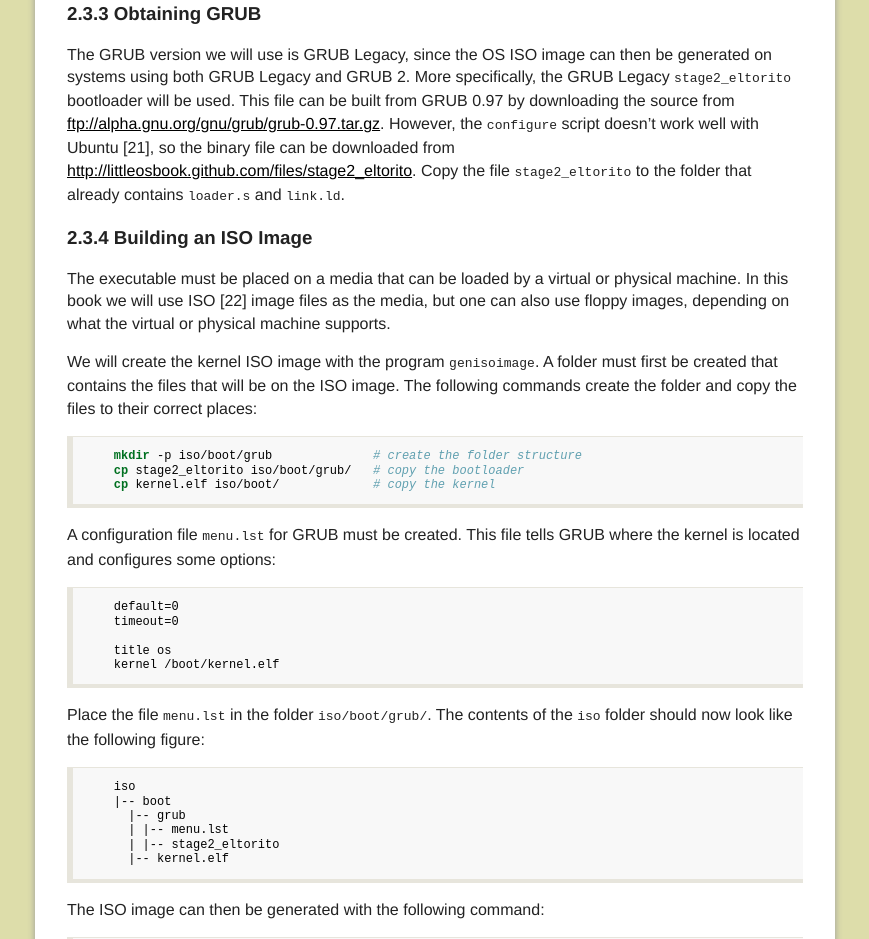
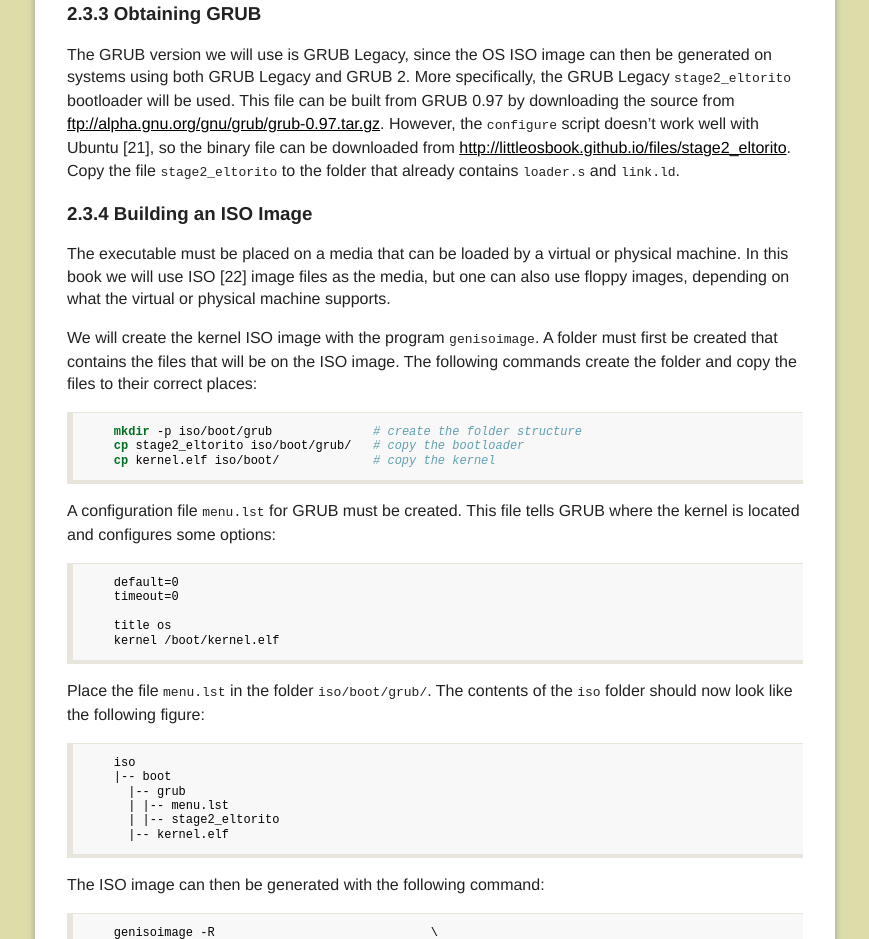
Before and after one commit to littleosbook/littleosbook.github.com, a plain HTML site: page index.html in a window 1280 px wide. Shown: the part 8549-9488 px from the top of the page, without its empty margins (205-1074 px from the left). Drawn offline with Linux system fonts and the light colour scheme.

Commit message:
fixed invalid url

```diff
--- a/index.html
+++ b/index.html
@@ -315,7 +315,7 @@ SECTIONS {
 <pre class="sourceCode bash"><code class="sourceCode bash">    <span class="kw">ld</span> -T link.ld -melf_i386 loader.o -o kernel.elf</code></pre>
 <p>The final executable will be called <code>kernel.elf</code>.</p>
 <h3 id="obtaining-grub"><span class="header-section-number">2.3.3</span> Obtaining GRUB</h3>
-<p>The GRUB version we will use is GRUB Legacy, since the OS ISO image can then be generated on systems using both GRUB Legacy and GRUB 2. More specifically, the GRUB Legacy <code>stage2_eltorito</code> bootloader will be used. This file can be built from GRUB 0.97 by downloading the source from <a href="ftp://alpha.gnu.org/gnu/grub/grub-0.97.tar.gz">ftp://alpha.gnu.org/gnu/grub/grub-0.97.tar.gz</a>. However, the <code>configure</code> script doesn’t work well with Ubuntu <span class="citation">[21]</span>, so the binary file can be downloaded from <a href="http://littleosbook.github.com/files/stage2_eltorito">http://littleosbook.github.com/files/stage2_eltorito</a>. Copy the file <code>stage2_eltorito</code> to the folder that already contains <code>loader.s</code> and <code>link.ld</code>.</p>
+<p>The GRUB version we will use is GRUB Legacy, since the OS ISO image can then be generated on systems using both GRUB Legacy and GRUB 2. More specifically, the GRUB Legacy <code>stage2_eltorito</code> bootloader will be used. This file can be built from GRUB 0.97 by downloading the source from <a href="ftp://alpha.gnu.org/gnu/grub/grub-0.97.tar.gz">ftp://alpha.gnu.org/gnu/grub/grub-0.97.tar.gz</a>. However, the <code>configure</code> script doesn’t work well with Ubuntu <span class="citation">[21]</span>, so the binary file can be downloaded from <a href="http://littleosbook.github.io/files/stage2_eltorito">http://littleosbook.github.io/files/stage2_eltorito</a>. Copy the file <code>stage2_eltorito</code> to the folder that already contains <code>loader.s</code> and <code>link.ld</code>.</p>
 <h3 id="building-an-iso-image"><span class="header-section-number">2.3.4</span> Building an ISO Image</h3>
 <p>The executable must be placed on a media that can be loaded by a virtual or physical machine. In this book we will use ISO <span class="citation">[22]</span> image files as the media, but one can also use floppy images, depending on what the virtual or physical machine supports.</p>
 <p>We will create the kernel ISO image with the program <code>genisoimage</code>. A folder must first be created that contains the files that will be on the ISO image. The following commands create the folder and copy the files to their correct places:</p>
```
